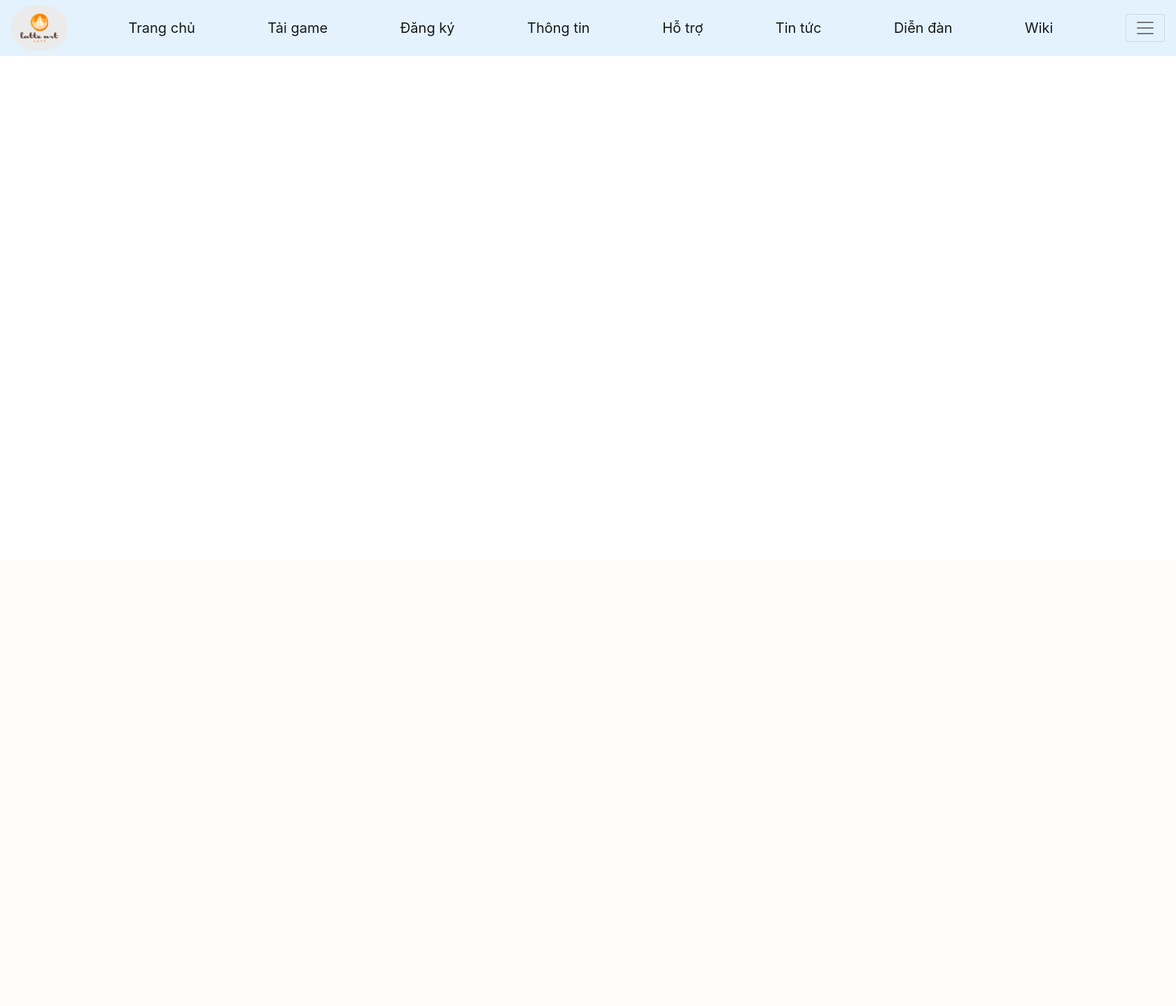
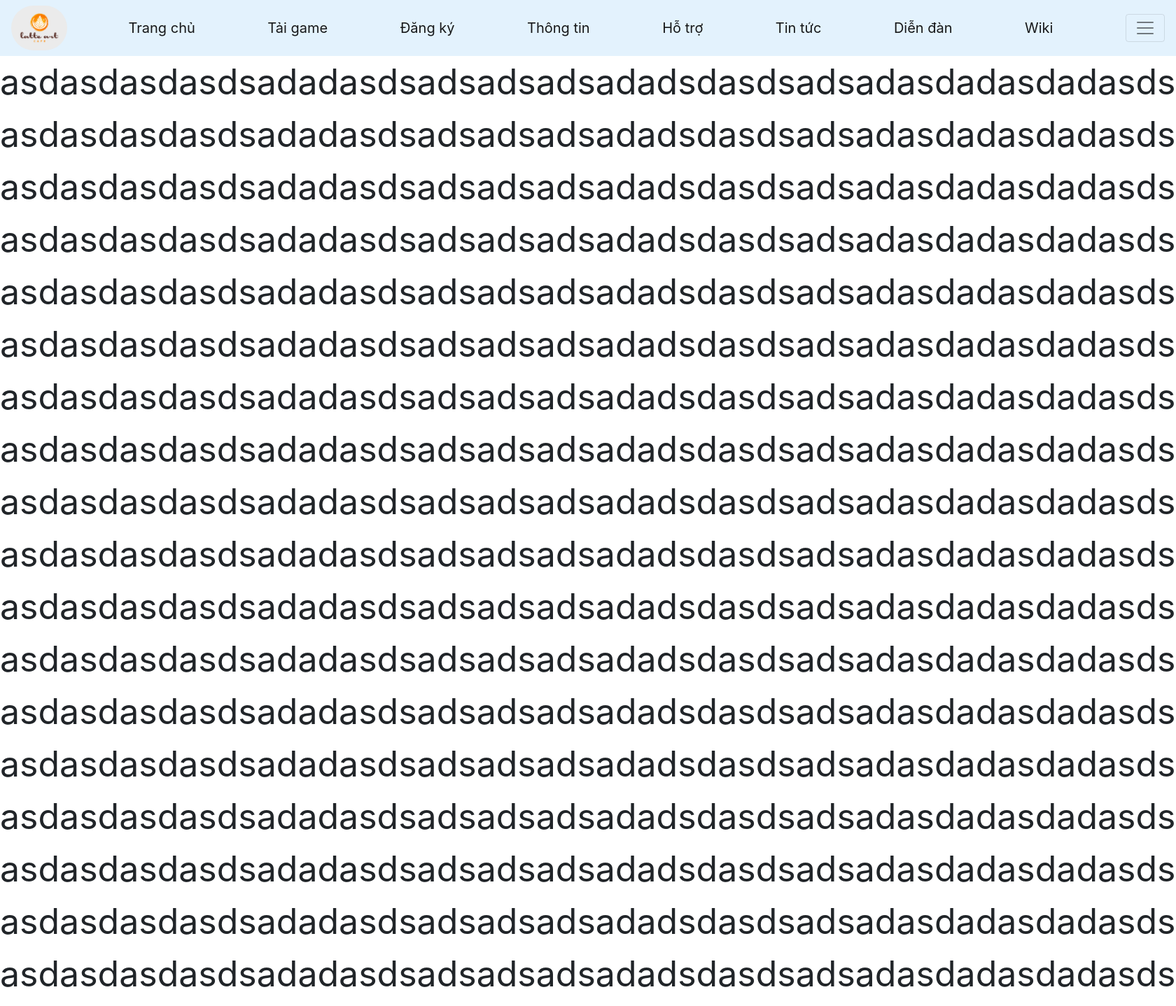
Before and after one commit to imdangodaane/latteROweb, a Django app: page /mainpage/ in a window 1680 px wide. Shown: the top 1438 px of the page at 70% size. Before the commit the page ends 80 px from the top, so only its background shows below. Run offline with Django 3.2, Linux system fonts and the light colour scheme; some libraries are stand-ins or nearby versions.

Commit message:
update packages

```diff
--- a/myweb/mainpage/templates/mainpage/mainpage.html
+++ b/myweb/mainpage/templates/mainpage/mainpage.html
@@ -18,4 +18,49 @@
     </button>
 </nav>
 
+<div style="display: flex; flex-flow: column wrap;">
+    <a style="font-size: 50px;">asdasdasdasdsadadasdsadsadsadsadadsdasdsadsadasdadasdadasds</a>
+    <a style="font-size: 50px;">asdasdasdasdsadadasdsadsadsadsadadsdasdsadsadasdadasdadasds</a>
+    <a style="font-size: 50px;">asdasdasdasdsadadasdsadsadsadsadadsdasdsadsadasdadasdadasds</a>
+    <a style="font-size: 50px;">asdasdasdasdsadadasdsadsadsadsadadsdasdsadsadasdadasdadasds</a>
+    <a style="font-size: 50px;">asdasdasdasdsadadasdsadsadsadsadadsdasdsadsadasdadasdadasds</a>
+    <a style="font-size: 50px;">asdasdasdasdsadadasdsadsadsadsadadsdasdsadsadasdadasdadasds</a>
+    <a style="font-size: 50px;">asdasdasdasdsadadasdsadsadsadsadadsdasdsadsadasdadasdadasds</a>
+    <a style="font-size: 50px;">asdasdasdasdsadadasdsadsadsadsadadsdasdsadsadasdadasdadasds</a>
+    <a style="font-size: 50px;">asdasdasdasdsadadasdsadsadsadsadadsdasdsadsadasdadasdadasds</a>
+    <a style="font-size: 50px;">asdasdasdasdsadadasdsadsadsadsadadsdasdsadsadasdadasdadasds</a>
+    <a style="font-size: 50px;">asdasdasdasdsadadasdsadsadsadsadadsdasdsadsadasdadasdadasds</a>
+    <a style="font-size: 50px;">asdasdasdasdsadadasdsadsadsadsadadsdasdsadsadasdadasdadasds</a>
+    <a style="font-size: 50px;">asdasdasdasdsadadasdsadsadsadsadadsdasdsadsadasdadasdadasds</a>
+    <a style="font-size: 50px;">asdasdasdasdsadadasdsadsadsadsadadsdasdsadsadasdadasdadasds</a>
+    <a style="font-size: 50px;">asdasdasdasdsadadasdsadsadsadsadadsdasdsadsadasdadasdadasds</a>
+    <a style="font-size: 50px;">asdasdasdasdsadadasdsadsadsadsadadsdasdsadsadasdadasdadasds</a>
+    <a style="font-size: 50px;">asdasdasdasdsadadasdsadsadsadsadadsdasdsadsadasdadasdadasds</a>
+    <a style="font-size: 50px;">asdasdasdasdsadadasdsadsadsadsadadsdasdsadsadasdadasdadasds</a>
+    <a style="font-size: 50px;">asdasdasdasdsadadasdsadsadsadsadadsdasdsadsadasdadasdadasds</a>
+    <a style="font-size: 50px;">asdasdasdasdsadadasdsadsadsadsadadsdasdsadsadasdadasdadasds</a>
+    <a style="font-size: 50px;">asdasdasdasdsadadasdsadsadsadsadadsdasdsadsadasdadasdadasds</a>
+    <a style="font-size: 50px;">asdasdasdasdsadadasdsadsadsadsadadsdasdsadsadasdadasdadasds</a>
+    <a style="font-size: 50px;">asdasdasdasdsadadasdsadsadsadsadadsdasdsadsadasdadasdadasds</a>
+    <a style="font-size: 50px;">asdasdasdasdsadadasdsadsadsadsadadsdasdsadsadasdadasdadasds</a>
+    <a style="font-size: 50px;">asdasdasdasdsadadasdsadsadsadsadadsdasdsadsadasdadasdadasds</a>
+    <a style="font-size: 50px;">asdasdasdasdsadadasdsadsadsadsadadsdasdsadsadasdadasdadasds</a>
+    <a style="font-size: 50px;">asdasdasdasdsadadasdsadsadsadsadadsdasdsadsadasdadasdadasds</a>
+    <a style="font-size: 50px;">asdasdasdasdsadadasdsadsadsadsadadsdasdsadsadasdadasdadasds</a>
+    <a style="font-size: 50px;">asdasdasdasdsadadasdsadsadsadsadadsdasdsadsadasdadasdadasds</a>
+    <a style="font-size: 50px;">asdasdasdasdsadadasdsadsadsadsadadsdasdsadsadasdadasdadasds</a>
+    <a style="font-size: 50px;">asdasdasdasdsadadasdsadsadsadsadadsdasdsadsadasdadasdadasds</a>
+    <a style="font-size: 50px;">asdasdasdasdsadadasdsadsadsadsadadsdasdsadsadasdadasdadasds</a>
+    <a style="font-size: 50px;">asdasdasdasdsadadasdsadsadsadsadadsdasdsadsadasdadasdadasds</a>
+    <a style="font-size: 50px;">asdasdasdasdsadadasdsadsadsadsadadsdasdsadsadasdadasdadasds</a>
+    <a style="font-size: 50px;">asdasdasdasdsadadasdsadsadsadsadadsdasdsadsadasdadasdadasds</a>
+    <a style="font-size: 50px;">asdasdasdasdsadadasdsadsadsadsadadsdasdsadsadasdadasdadasds</a>
+    <a style="font-size: 50px;">asdasdasdasdsadadasdsadsadsadsadadsdasdsadsadasdadasdadasds</a>
+    <a style="font-size: 50px;">asdasdasdasdsadadasdsadsadsadsadadsdasdsadsadasdadasdadasds</a>
+    <a style="font-size: 50px;">asdasdasdasdsadadasdsadsadsadsadadsdasdsadsadasdadasdadasds</a>
+    <a style="font-size: 50px;">asdasdasdasdsadadasdsadsadsadsadadsdasdsadsadasdadasdadasds</a>
+    <a style="font-size: 50px;">asdasdasdasdsadadasdsadsadsadsadadsdasdsadsadasdadasdadasds</a>
+    <a style="font-size: 50px;">asdasdasdasdsadadasdsadsadsadsadadsdasdsadsadasdadasdadasds</a>
+</div>
+
 {% endblock %}
```
Also changed, not shown: 2 other files.
